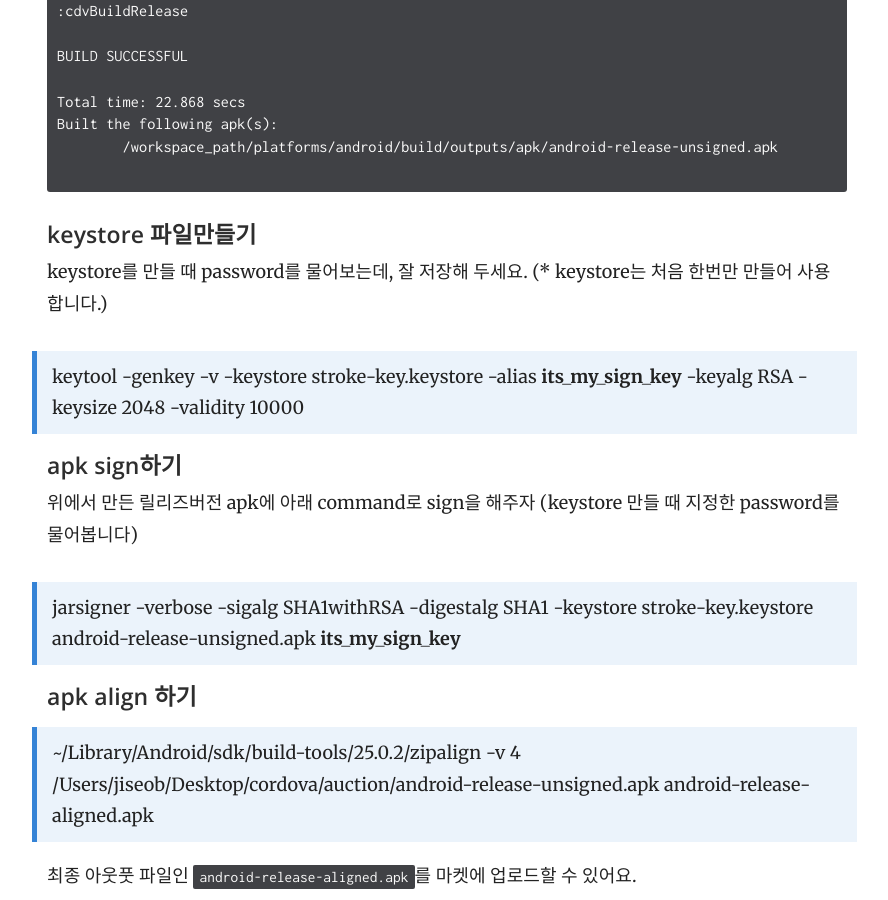
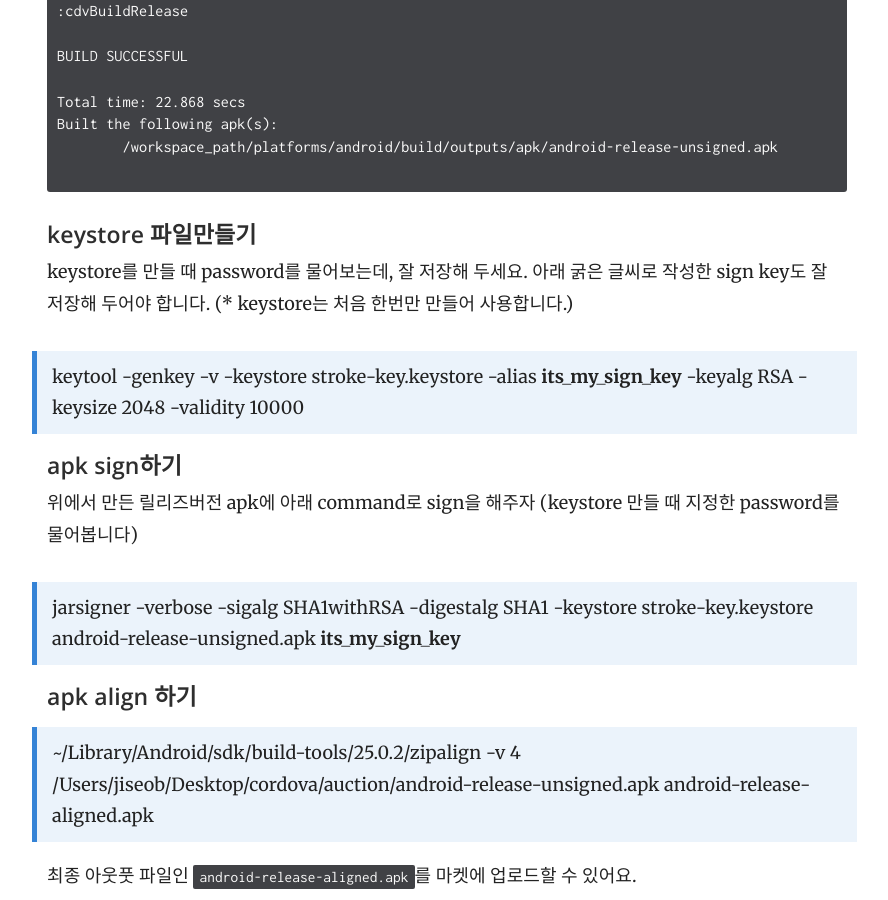
Before and after one commit to j2yes/j2yes.github.io, a Jekyll site: the page built from _docs/ionic-2/make-android-jar.md, in a window 1280 px wide and 900 px high, scrolled down 599 px. Shown: the whole window, without its empty margins (343-1231 px from the left). Built offline with Jekyll 4.4.1, drawn with Linux system fonts in a browser that asks for light colours; comment, search, counter and statistics services are not loaded.

Commit message:
Updated '_docs/ionic-2/make-android-jar.md' via CloudCannon

````diff
--- a/_docs/ionic-2/make-android-jar.md
+++ b/_docs/ionic-2/make-android-jar.md
@@ -31,7 +31,9 @@ Built the following apk(s):
 ```
 
 #### keystore 파일만들기
-keystore를 만들 때 password를 물어보는데, 잘 저장해 두세요. (* keystore는 처음 한번만 만들어 사용합니다.)
+keystore를 만들 때 password를 물어보는데, 잘 저장해 두세요.
+아래 굵은 글씨로 작성한 sign key도 잘 저장해 두어야 합니다.
+(* keystore는 처음 한번만 만들어 사용합니다.)
 > keytool -genkey -v -keystore stroke-key.keystore -alias **its_my_sign_key** -keyalg RSA -keysize 2048 -validity 10000
 
 #### apk sign하기
````
